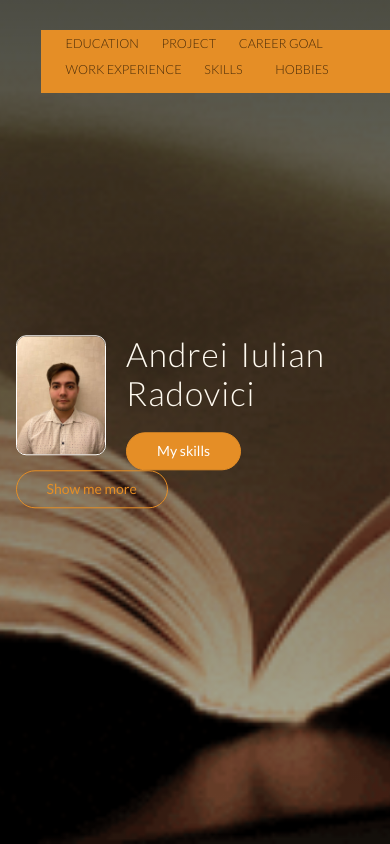
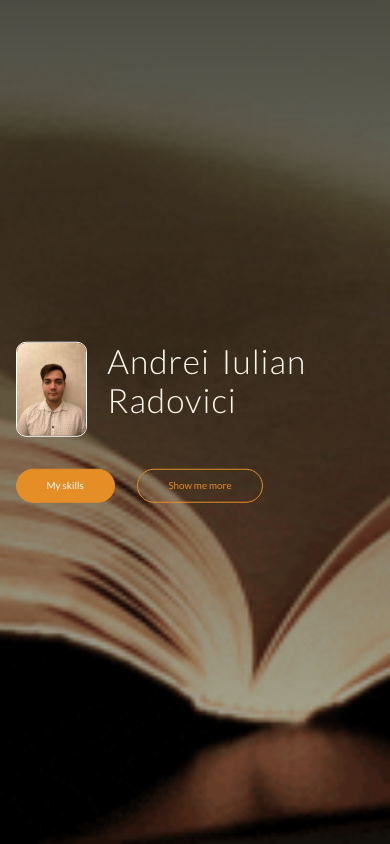
Before and after one commit to radov97/AndreiRadoviciWebSite, a plain HTML site: page index.html in a window 390 px wide. Shown: the top 844 px of the page. Drawn offline with Linux system fonts and the light colour scheme; files whose address does not match are found by name.

Commit message:
Andrei Radovici Website

```diff
--- a/index.html
+++ b/index.html
@@ -111,7 +111,7 @@
                 </div>
 
                 <div class="col span-1-of-3 box">
-                    <img src="https://upload.wikimedia.org/wikipedia/en/thumb/e/e5/UNIVERSITY_OF_LIVERPOOL_COAT_OF_ARMS.png/220px-UNIVERSITY_OF_LIVERPOOL_COAT_OF_ARMS.png" alt="University of Liverpool logo image." class="education-image">
+                    <img src="resources/css/img/education-section/University-of-Liverpool-logo.png" alt="University of Liverpool logo image." class="education-image">
                     <table class="title-table">
                         <tr>
                             <th>University of Liverpool<br>PT MSc Computer Science<br>2019 – 2021</th>
--- a/resources/css/queries.css
+++ b/resources/css/queries.css
@@ -91,19 +91,25 @@
 @media only screen and (max-width: 480px) {
     body { font-size: 14px; }
 
-    .main-nav li:last-child { padding: 10px; }
+    .main-nav {display: none;}
 
-    .project-list li {
-        font-size: 150%;
-        padding: 20px;
-        margin: 0 30px;
+    .btn {
+        margin-top: 30px;
+        font-size: 70%
     }
+
+    .photo-of-me {
+        width: 20%;
+        height: auto;
+    }
+
+    .education-image {display: none;}
 
     .signature p { font-size: 80%; }
 
     .signature img { width: 40px; }
 
-    #Newspaper { width: 80%; }
+    #Newspaper { width: 60%; }
 
     #web-image {
         width: 70%;
```
